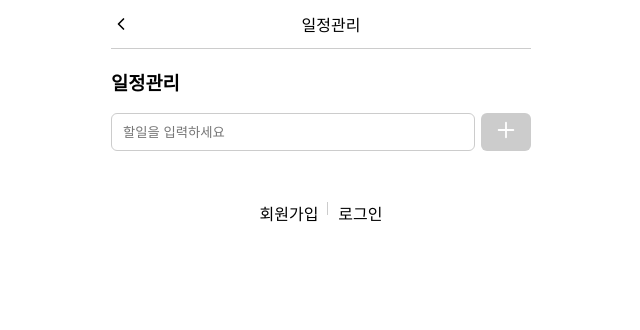
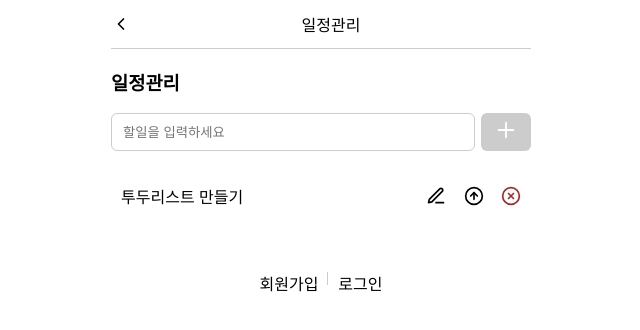
Before and after one commit to kimjiwon506/wanted-pre-onboarding-fe, a React (Create React App) app: page /todos in a window 1280 px wide. Shown: the top 330 px of the page, without its empty margins (319-959 px from the left). Built offline with nearby package versions, Linux system fonts and the light colour scheme.

Commit message:
fix:투두리스트 에딧 수정중

```diff
--- a/src/components/TodoListItem.js
+++ b/src/components/TodoListItem.js
@@ -22,6 +22,7 @@ const TodoListItem = ({ todo, onRemove, onEdit }) => {
       e.preventDefault();
       setCheckEdit(false);
       onEdit(newValue, id)
+      // todo.text = value;
     },
     [newValue]
   );
--- a/src/pages/Todo.js
+++ b/src/pages/Todo.js
@@ -4,7 +4,9 @@ import TodoList from "../components/TodoList";
 import axios from "axios";
 
 const Todo = () => {
-  const [todos, setTodos] = useState([]);
+  const [todos, setTodos] = useState([
+    { id: 1, text: "투두리스트 만들기", isCompleted: false },
+  ]);
   const nextId = useRef(0);
 
   const onInsert = useCallback(
@@ -23,20 +25,19 @@ const Todo = () => {
   const onRemove = useCallback(
     (id) => {
       setTodos(todos.filter((todo) => todo.id !== id));
-      // axios.delete(`/todos/:${id}`).then((response) => {
-      //   console.log(setTodos(response))
-      // }).catch((response) => {
-      //   console.log(response)
-      // })
     },
     [todos]
   );
 
   const onEdit = (newValue, id) => {
-    // setTodos(todos.map((todo)=>{}))
-    const newTodoList = todos.map((item) => ({ ...item, text: item.id === id ? newValue : item.text }));
+    const newTodoList = todos.map(
+      (item) => (
+        console.log(item.id, id),
+        { ...item, text: item.id === id ? newValue : item.text }
+      )
+    );
     setTodos(newTodoList);
-  }
+  };
 
   return (
     <div>
```
